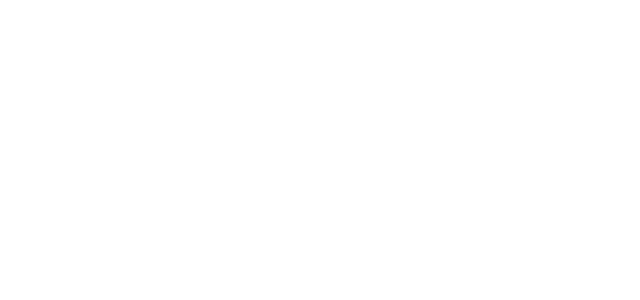
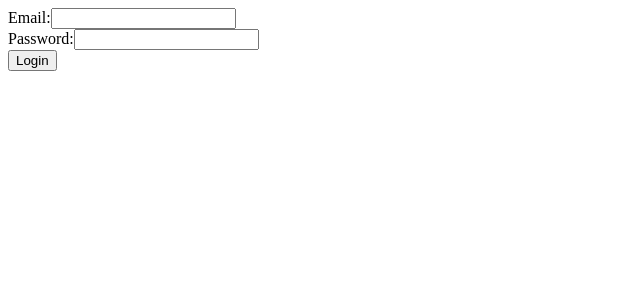
Before and after one commit to Fouad-Mesrane/daylite, a React (Vite) app in the folder frontend/: page /Login in a window 1280 px wide. Before the commit this address had no page. Shown: the top 300 px of the page, without its empty margins (0-640 px from the left). Built offline with nearby package versions, Linux system fonts and the light colour scheme.

Commit message:
Login component

```diff
--- a/frontend/src/App.jsx
+++ b/frontend/src/App.jsx
@@ -1,5 +1,6 @@
 import { Route, Routes } from 'react-router-dom'
 import Home from './pages/Home'
+import Login from './pages/Login'
 
 
 function App() {
@@ -9,6 +10,7 @@ function App() {
     <>
      <Routes>
       <Route path="/" element={<Home />} />
+      <Route path="/Login" element={<Login />}/>
      </Routes>
     </>
   )
--- /dev/null
+++ b/frontend/src/pages/Login.jsx
@@ -0,0 +1,22 @@
+import { useState, useRef } from 'react'
+
+
+export default function Login(){
+
+    const emailRef = useRef();
+    const pwdRef = useRef();
+
+    return(
+        <>
+          <form>
+            <label>Email:
+                <input type="text" ref={emailRef} />
+            </label><br/>
+            <label>Password:
+                  <input ref={pwdRef} />
+            </label><br/>
+            <button>Login</button>
+          </form>
+        </>
+    )
+}
```
